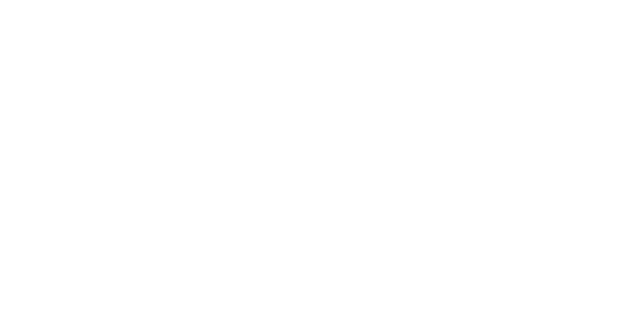
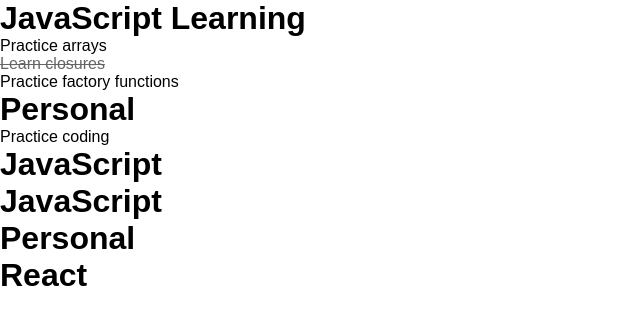
Before and after one commit to NikhilOli/odin-todo-list, a website built with webpack: page src/template.html in a window 1280 px wide. Shown: the whole page, without its empty margins (0-640 px from the left). Built offline with nearby package versions, Linux system fonts and the light colour scheme.

Commit message:
Implement project and todo DOM rendering

```diff
--- a/src/index.js
+++ b/src/index.js
@@ -1,3 +1,4 @@
+import { renderProjects } from "./modules/dom";
 import { addProject, addTodo, deleteTodo, editTodo, getProjects, toggleTodo } from "./modules/projects";
 import "./style.css";
 
@@ -11,4 +12,14 @@ addTodo(1, "Practice coding");
 getProjects().push("Invalid project");
 
 addProject("JavaScript");
+renderProjects();
+addProject("JavaScript");
+renderProjects();
+toggleTodo(0,1)
+addProject("Personal");
+renderProjects();
+
+addProject("React");
+renderProjects();
+
 console.log(getProjects());
--- /dev/null
+++ b/src/modules/dom.js
@@ -0,0 +1,25 @@
+import { getProjects } from "./projects";
+
+
+const app = document.querySelector("#app");
+export function renderProjects() {
+    app.replaceChildren();
+    const projects = getProjects();
+projects.forEach(project => {
+    const projetContainer = document.createElement("div");
+    projetContainer.classList.add("project");
+    const heading = document.createElement("h1");
+    heading.textContent = project.name;
+    projetContainer.appendChild(heading)
+    project.todos.forEach(todo => {
+        const todoTitle = document.createElement("p");
+        todoTitle.textContent = todo.title;
+        if (todo.completed == true) {
+
+            todoTitle.classList.add("completed");
+        }
+        projetContainer.appendChild(todoTitle)
+    })
+    app.appendChild(projetContainer)
+})
+}
--- a/src/style.css
+++ b/src/style.css
@@ -8,3 +8,8 @@ body {
   font-family: Arial, sans-serif;
   min-height: 100vh;
 }
+
+.completed {
+  text-decoration: line-through;
+  opacity: 0.6;
+}
```
